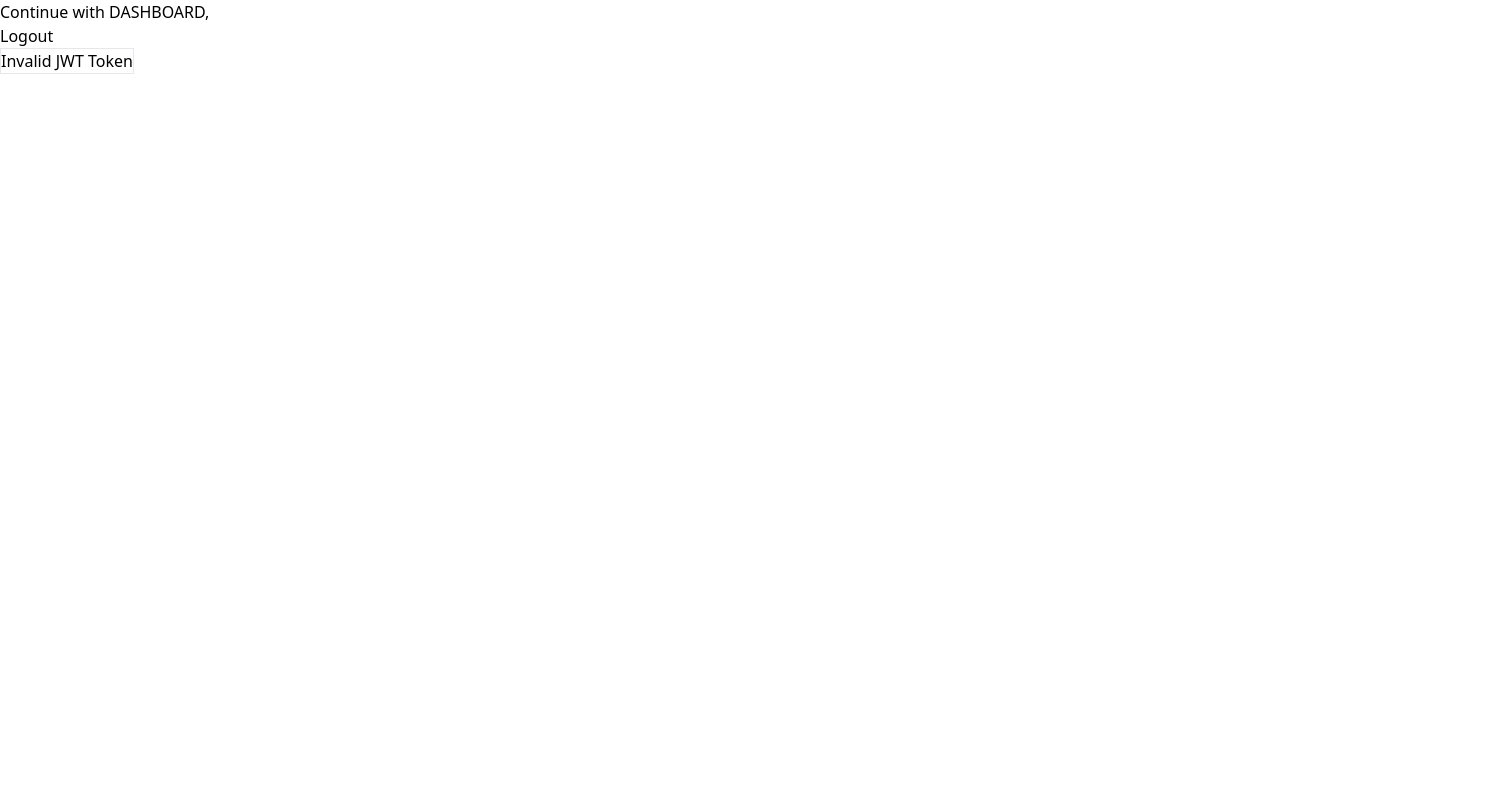
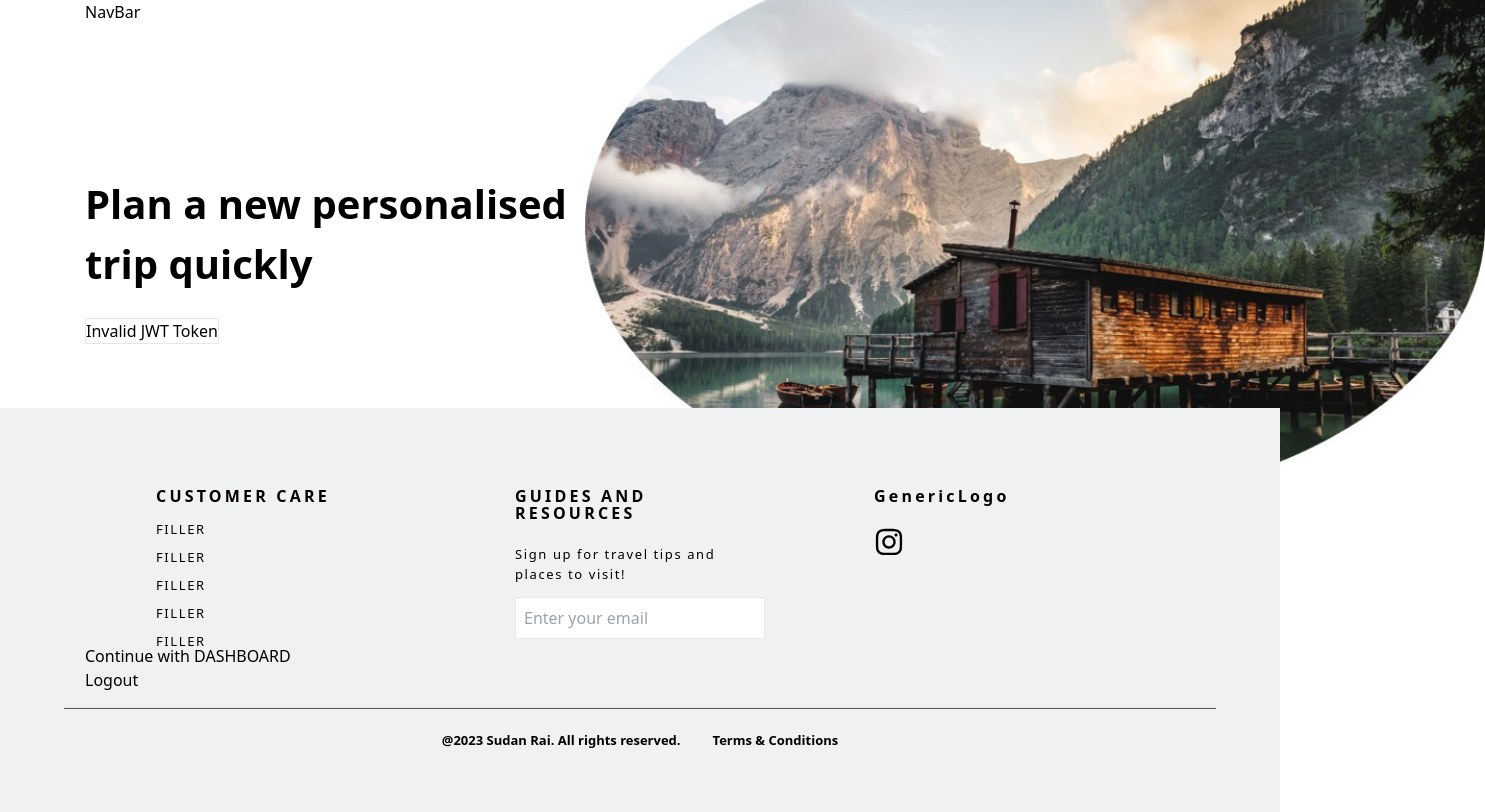
Before and after one commit to Sudanrai88/dissertation_project, a Next.js app: page /dashboard in a window 1280 px wide. Shown: the whole page, 1485 px wide, since content can reach past the window. Built offline with nearby package versions, Linux system fonts and the light colour scheme; no server answers; sample sign-in values are in the browser's storage.

Commit message:
Created _app, created footer + other dashboard components

```diff
--- /dev/null
+++ b/src/components/Dashboard/RecentlyViewed.jsx
@@ -0,0 +1,30 @@
+import React from 'react'
+import Link from 'next/link'
+
+function RecentlyViewed( {responseFromBackend} ) {
+    return (
+        <div>
+            <div className='max-w-[600px]'>
+                <div className='text-[40px] font-bold'>
+                    Plan a new personalised trip quickly
+                </div>
+                <br/>
+                <div>
+                    <Link href="/generatePage">
+                        {responseFromBackend ? (
+                            <button className='border'>Plan a new trip</button>
+                        ) : (
+                            <button className='border' disabled>Invalid JWT Token</button>
+                        )}
+                    </Link>
+                </div>
+            </div>
+
+
+
+        </div>
+
+    )
+}
+
+export default RecentlyViewed
--- /dev/null
+++ b/src/components/Footer.jsx
@@ -0,0 +1,67 @@
+import Link from 'next/link'
+import React from 'react'
+import { FaInstagram } from 'react-icons/fa';
+
+function Footer() {
+    return (
+        <footer>
+            <div className='sb_footer section_padding p-[4rem] bg-[#f0f1f3] flex flex-col items-center '>
+                <div className='sb_footer-links'>
+                    <div className='sb_footer-links-div ml-[200px]'>
+                        <div className='Customercare'>
+                            <h4 > CUSTOMER CARE </h4>
+                            <div>
+                                <a>
+                                    <p> FILLER</p>
+                                </a>
+                                <a>
+                                    <p>FILLER</p>
+                                </a>
+                                <a>
+                                    <p>FILLER</p>
+                                </a>
+                                <a>
+                                    <p>FILLER</p>
+                                </a>
+                                <a>
+                                    <p>FILLER</p>
+                                </a>
+                            </div>
+
+                        </div>
+
+                    </div>
+
+                    <div className='sb_footer-links-div'>
+                        <h4> GUIDES AND RESOURCES </h4>
+                        <p>Sign up for travel tips and places to visit!</p>
+                        <input className='border p-2 mt-[5px]' placeholder='Enter your email' />
+                    </div>
+
+                    <div className='sb_footer-links-div'>
+                        <h4 id='logo'> GenericLogo </h4>
+                        <div className='socialMedia'>
+                            <p><FaInstagram size={30} /> </p>
+                        </div>
+                    </div>
+                </div>
+                <hr className='hr1'></hr>
+
+                <div className='sb_footer-below'>
+                    <div className='sb_footer-copyright text-[13px] leading-[15px] font-[600]'>
+                        <p>
+                            @{new Date().getFullYear()} Sudan Rai. All rights reserved.
+                        </p>
+                    </div>
+                    <div className='sb_footer-below-links'>
+                        <a><div><p>Terms & Conditions</p></div></a>
+                    </div>
+                </div>
+
+            </div>
+        </footer>
+
+    )
+}
+
+export default Footer
--- a/src/components/NavBar.jsx
+++ b/src/components/NavBar.jsx
@@ -0,0 +1,9 @@
+import React from 'react'
+
+function NavBar() {
+  return (
+    <div>NavBar</div>
+  )
+}
+
+export default NavBar
--- /dev/null
+++ b/src/pages/_app.js
@@ -0,0 +1,13 @@
+import React from 'react';
+import { initFirebase } from '@/firebase/firebaseApp';
+
+// Initialize Firebase on the client-side
+if (typeof window !== 'undefined') {
+  initFirebase();
+}
+
+function MyApp({ Component, pageProps }) {
+  return <Component {...pageProps} />;
+}
+
+export default MyApp;
--- a/src/pages/dashboard.jsx
+++ b/src/pages/dashboard.jsx
@@ -1,5 +1,5 @@
 import '@/styles/globals.css';
-import {React, useState, useEffect} from 'react';
+import { React, useState, useEffect } from 'react';
 import { getAuth } from "firebase/auth";
 import { useAuthState } from 'react-firebase-hooks/auth';
 import { initFirebase } from '@/firebase/firebaseApp';
@@ -8,17 +8,21 @@ import AccessLocation from '@/components/AccessLocation';
 import TypedLocation from '@/components/TypedLocation';
 import Link from 'next/link';
 import axios from 'axios';
+import Footer from '@/components/Footer';
+import RecentlyViewed from '@/components/Dashboard/RecentlyViewed';
+import NavBar from '@/components/NavBar';
+import image1 from "src/assets/Picture1.jpg";
+import Image from 'next/image';
 
 
 function dashboard() {
-  initFirebase();
   const auth = getAuth();
   const router = useRouter();
   const [user, loading] = useAuthState(auth);
   const [responseFromBackend, setResponseFromBackend] = useState(false);
 
 
-  const callApi = async() => {
+  const callApi = async () => {
     const token = await user.getIdToken();
     const backendEndpoint = "http://localhost:8080/api/verify-token";
 
@@ -27,7 +31,7 @@ function dashboard() {
       const responseBody = response.data;
 
       console.log(responseBody);
-      if(responseBody === true) {
+      if (responseBody === true) {
         setResponseFromBackend(true);
       } else {
         setResponseFromBackend(false);
@@ -38,9 +42,10 @@ function dashboard() {
     }
   }
 
-  useEffect(() =>{
-    if(user) {
-       callApi();
+  useEffect(() => {
+    if (user) {
+      callApi();
+      console.log(user.uid)
     }
   }, [user])
 
@@ -53,28 +58,47 @@ function dashboard() {
   }
 
 
+  return (
+    <div className='w-[100%] overflow-hidden'>
 
-  return (
-    <div>
-      <div>
-        <button> Continue with DASHBOARD,</button>
+      {/* Top Navbar */}
+      <div className='w-full max-w-[1150px] mx-auto px-[20px]'>
+        <NavBar />
       </div>
-      <div>
-        <button onClick={() => auth.signOut()}> Logout </button>
+      <div className='flex flex-col items-center h-[30vw] m-auto max-w-[1150px] px-[20px]'>
+        <div className='mr-[600px]'>
+          <div>
+            <Image src={image1} width={900} height={400} className='absolute mt-[-80px] ml-[500px] z-[-1]' />
+          </div>
+          <div className='w-full mt-[150px]'>
+            <RecentlyViewed responseFromBackend={responseFromBackend} />
+          </div>
+        </div>
+        <div>
+
+        </div>
+
+        {/* Logout and Continue buttons */}
+        <div className='w-full mt-[300px]'>
+          <div>
+            <button>Continue with DASHBOARD</button>
+          </div>
+          <div>
+            <button onClick={() => auth.signOut()}>Logout</button>
+          </div>
+        </div>
+        {/* Footer */}
+
       </div>
-      <div>
-      <Link href="/generatePage">
-        {responseFromBackend ? (
-          <button className='border'>Generate</button>
-        ) : (
-          <button className='border' disabled>Invalid JWT Token</button>
-        )}
-      </Link>
-      </div>
+      <div className='w-full mt-auto'>
+          <Footer />
+        </div>
     </div>
 
+  );
 
-  )
+
+
 }
 
 export default dashboard
--- a/src/pages/generatePage.jsx
+++ b/src/pages/generatePage.jsx
@@ -4,15 +4,14 @@ import TypedLocation from '@/components/TypedLocation';
 import RadiusSelector from '@/components/RadiusSelector';
 import PreferenceSelector from '@/components/Preferences/PreferenceSelector';
 import { useRouter } from 'next/navigation';
-
-
-
+import { useAuthState } from 'react-firebase-hooks/auth';
+import { getAuth } from "firebase/auth";
+import { initFirebase } from '@/firebase/firebaseApp';
 
 function generatePage() {
+  const auth = getAuth();
 
-
-
-
+  const [user, loading] = useAuthState(auth);
   const [preferences, setPreferences] = useState({});
   const [radius, setFetchRadius] = useState('');
   const [latitude, setAccessedLatitude] = useState('');
@@ -23,15 +22,15 @@ function generatePage() {
 
   const router = useRouter();
 
-  // Other state variables and functions for collecting data
-
-  const handleSearch = async () => {
   let Cost = preferences['costScore'];
   let popularity = preferences['popularityScore'];
   let accessibility = preferences['accessibilityScore'];
   let ArrayOfPlaces = preferences['groupTypes'];
+  // Other state variables and functions for collecting data
 
+  const handleSearch = async () => {
 
+    const token = await user.getIdToken();
     const requestData = {
       text,
       Cost,
@@ -43,11 +42,9 @@ function generatePage() {
       longitude,
     };
     console.log('Request Data:', requestData);
-
     setIsLoading(true); // Show loading state
 
-    try {
-      const response = await fetch('http://localhost:8080/api/search?text=' + text +
+    const backendEndpoint = 'http://localhost:8080/api/search?text=' + text +
     '&Cost=' + Cost +
     '&popularity=' + popularity +
     '&accessibility=' + accessibility +
@@ -55,9 +52,17 @@ function generatePage() {
     '&radius=' + radius +
     '&latitude=' + latitude +
     '&longitude=' + longitude
-        ,
-      );
 
+    const request = {
+      method: 'GET',
+      headers: {
+        'Content-Type': 'application/json',
+      Authorization: token,
+    },
+  }
+
+    try {
+      const response = await fetch(backendEndpoint, request);
       if (response.ok) {
         const data = await response.json();
         console.log({ data })
@@ -69,7 +74,6 @@ function generatePage() {
     } catch (error) {
       setErrorMessage('Error occurred during search');
     }
-
     setIsLoading(false); // Hide loading state
   };
 
@@ -83,7 +87,7 @@ function generatePage() {
   };
 
   return (
-    <div>
+    <div className='flex flex-col'>
       {isLoading && showLoadingPage()} {/* Show loading page when isLoading is true */}
       {!isLoading && (
         <>
--- a/src/styles/globals.css
+++ b/src/styles/globals.css
@@ -12,3 +12,123 @@ body {
     )
     rgb(var(--background-start-rgb));
 }
+
+.sb_footer {
+  display: flex;
+  flex-direction: column;
+}
+
+.sb_footer-links {
+  display: flex;
+  justify-content: space-between;
+  align-items: flex-start;
+  flex-direction: row;
+  flex-wrap: wrap;
+  max-width: 1000px;
+  width: 100%;
+  text-align: left;
+  margin-bottom: 2rem;
+}
+
+.sb_footer-links-div {
+  width: 250px;
+  margin: 1rem;
+  display: flex;
+  justify-content: flex-start;
+  flex-direction: column;
+  color: rgb(#2c2c2c);
+}
+
+.socialMedia {
+  display: flex;
+  flex-direction: row;
+}
+
+.sb_footer-links-div h4{
+  font-size: 16px;
+  line-height: 17px;
+  margin-bottom: 0.9rem;
+  font-weight: bold;
+  letter-spacing: .2rem;
+}
+
+.sb_footer-links-div p{
+  font-size: 13px;
+  line-height: 20px;
+  margin: 0.5rem 0;
+  cursor: pointer;
+  letter-spacing: .1rem;
+}
+
+.sb_footer-below {
+  display: flex;
+  flex-direction: row;
+  justify-content: space-between;
+  margin-top: 0.2rem;
+}
+
+.sb_footer-below-links {
+  display: flex;
+  flex-direction: row;
+}
+
+.sb_footer-below-links p{
+  font-size: 13px;
+  line-height: 15px;
+  margin-left: 2rem;
+  color: black;
+  font-weight: 600;
+}
+
+.hr1 {
+  color: black !important;
+  background: rgb(88, 87, 87);
+  width: 100%;
+  height: 2px;
+  margin-bottom: 20px;
+}
+
+@media screen and (max-width: 700px) {
+    .sb_footer-heading h1{
+      font-size: 44px;
+      line-height: 50px;
+    }
+
+}
+
+@media screen and (max-width: 550px) {
+  .sb_footer-heading h1{
+    font-size: 34px;
+    line-height: 42px;
+  }
+
+  .sb_footer-links div{
+    margin: 1rem 0;
+  }
+
+  .sb_footer-btn p{
+    font-size: 14px;
+    line-height:20px;
+  }
+
+  .sb_footer-below{
+    flex-direction: column;
+    justify-content: center;
+  }
+
+  .sb_footer-below-links{
+    flex-direction: column;
+  }
+
+  .sb_footer-below-links p{
+    margin-left: 0rem;
+    margin-top: 1rem;
+  }
+}
+
+@media screen and (max-width: 400px) {
+  .sb_footer-heading h1{
+    font-size: 27px;
+    line-height: 38px;
+  }
+}
```
Also changed, not shown: src/assets/Picture1.jpg (added). Lines whose indentation alone changed are shown as unchanged.
